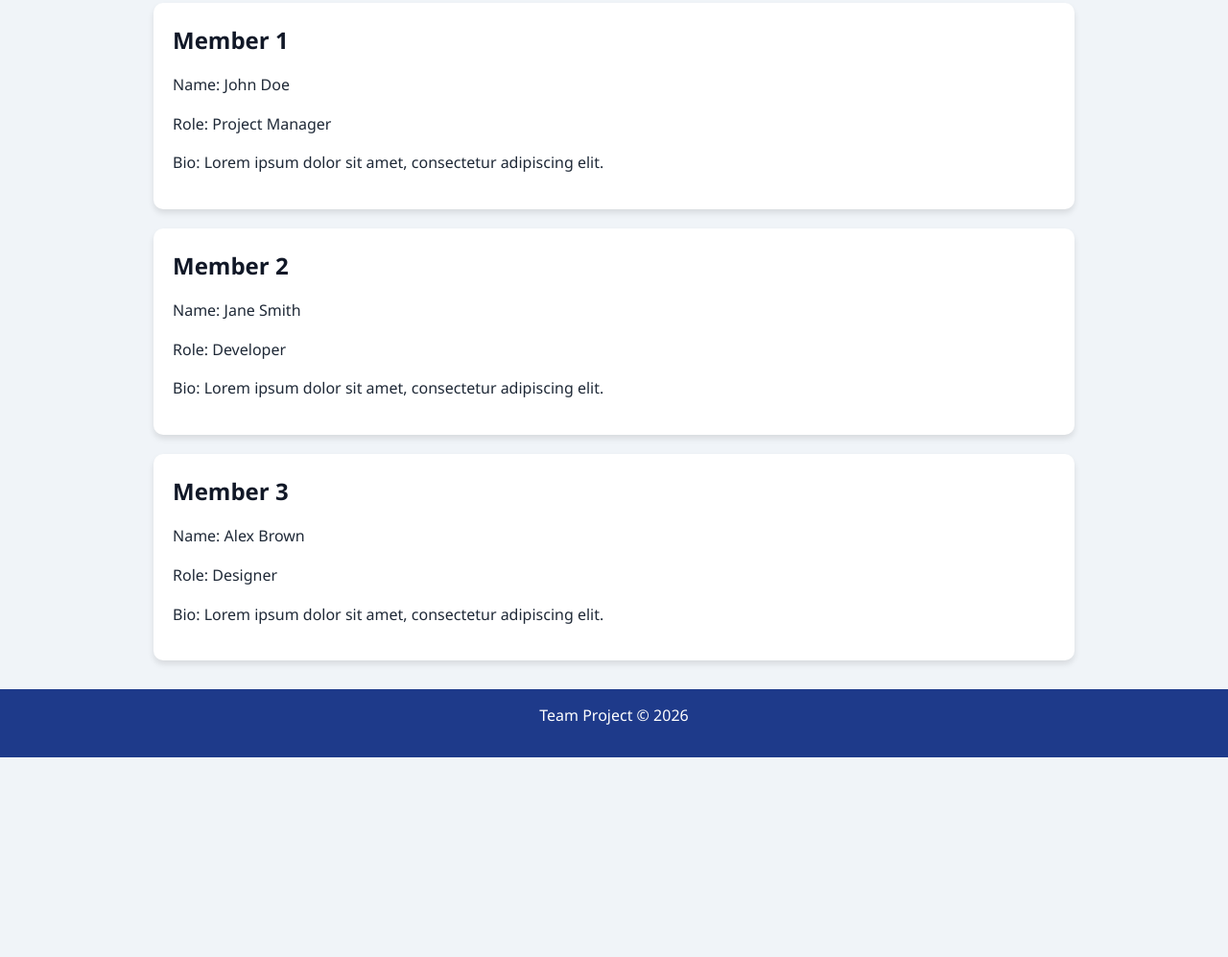
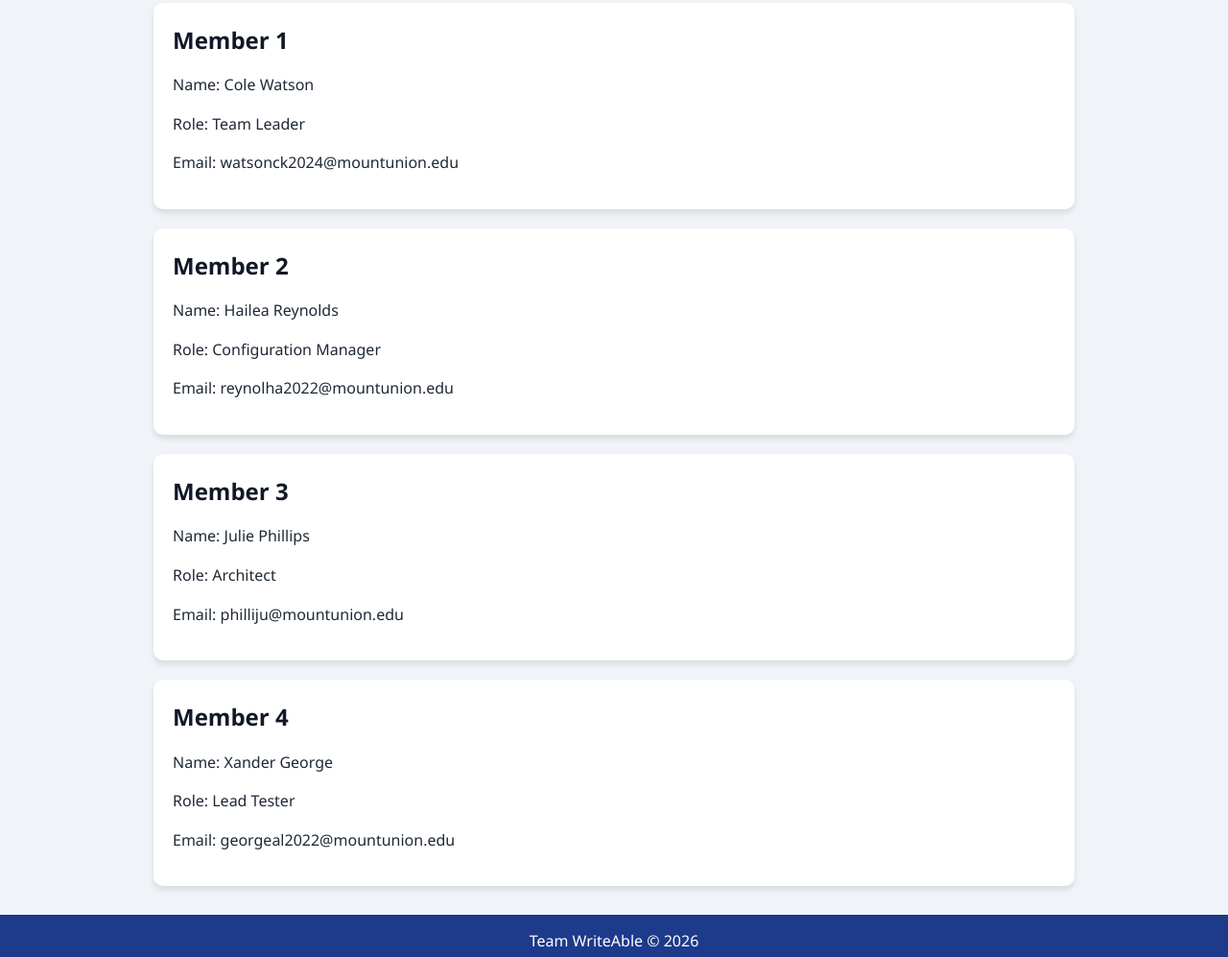
Before and after one commit to xandergeorge/CSC492, a plain HTML site: page team.html in a window 1280 px wide. Shown: the part 172-1169 px from the top of the page at 96% size. Before the commit the page ends 961 px from the top, so only its background shows below. Drawn offline with Linux system fonts and the light colour scheme.

Commit message:
Update team member details and footer text

```diff
--- a/team.html
+++ b/team.html
@@ -20,25 +20,31 @@
 <main>
     <div class="card">
         <h2>Member 1</h2>
-        <p>Name: John Doe</p>
-        <p>Role: Project Manager</p>
-        <p>Bio: Lorem ipsum dolor sit amet, consectetur adipiscing elit.</p>
+        <p>Name: Cole Watson</p>
+        <p>Role: Team Leader</p>
+        <p>Email: watsonck2024@mountunion.edu</p>
     </div>
     <div class="card">
         <h2>Member 2</h2>
-        <p>Name: Jane Smith</p>
-        <p>Role: Developer</p>
-        <p>Bio: Lorem ipsum dolor sit amet, consectetur adipiscing elit.</p>
+        <p>Name: Hailea Reynolds</p>
+        <p>Role: Configuration Manager</p>
+        <p>Email: reynolha2022@mountunion.edu</p>
     </div>
     <div class="card">
         <h2>Member 3</h2>
-        <p>Name: Alex Brown</p>
-        <p>Role: Designer</p>
-        <p>Bio: Lorem ipsum dolor sit amet, consectetur adipiscing elit.</p>
+        <p>Name: Julie Phillips</p>
+        <p>Role: Architect</p>
+        <p>Email: philliju@mountunion.edu</p>
+    </div>
+    <div class="card">
+        <h2>Member 4</h2>
+        <p>Name: Xander George</p>
+        <p>Role: Lead Tester</p>
+        <p>Email: georgeal2022@mountunion.edu</p>
     </div>
 </main>
 <footer>
-    <p>Team Project © 2026</p>
+    <p>Team WriteAble © 2026</p>
 </footer>
 </body>
 </html>
```
